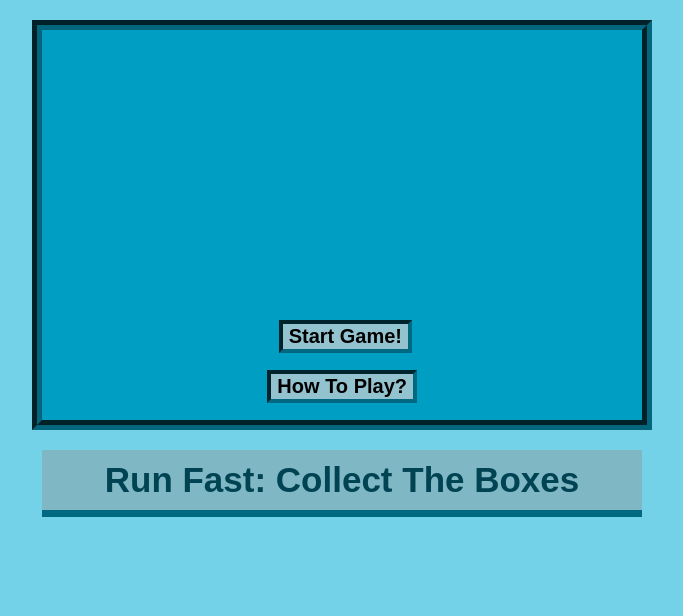
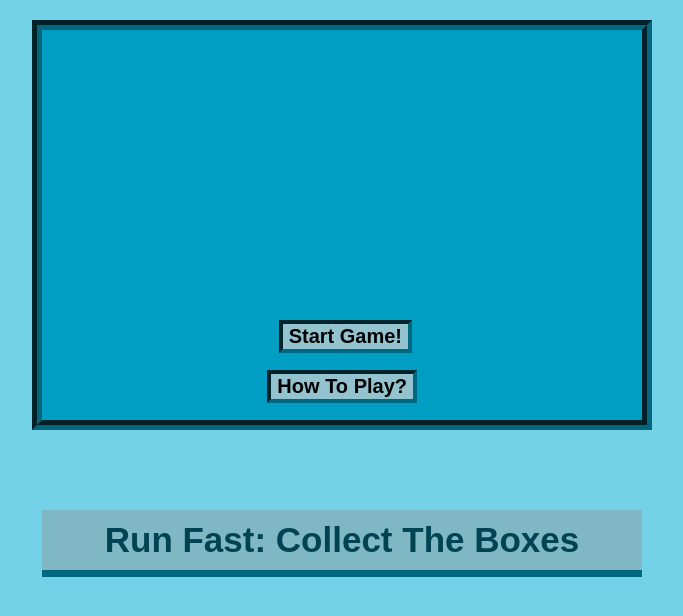
Before and after one commit to sermaca54/sermaca54.github.io, a plain HTML site: page index.html in a window 1280 px wide. Shown: the whole page, without its empty margins (448-1131 px from the left). Drawn offline with nearby package versions, Linux system fonts and the light colour scheme.

Commit message:
Update style.css

```diff
--- a/style.css
+++ b/style.css
@@ -22,7 +22,7 @@ body {
   width: 600px;
   height: 50px;
   position: absolute;
-  bottom: 260px;
+  bottom: 200px;
   right: 190px;
   font-weight: bold;
   color: rgb(0, 68, 84);
```
